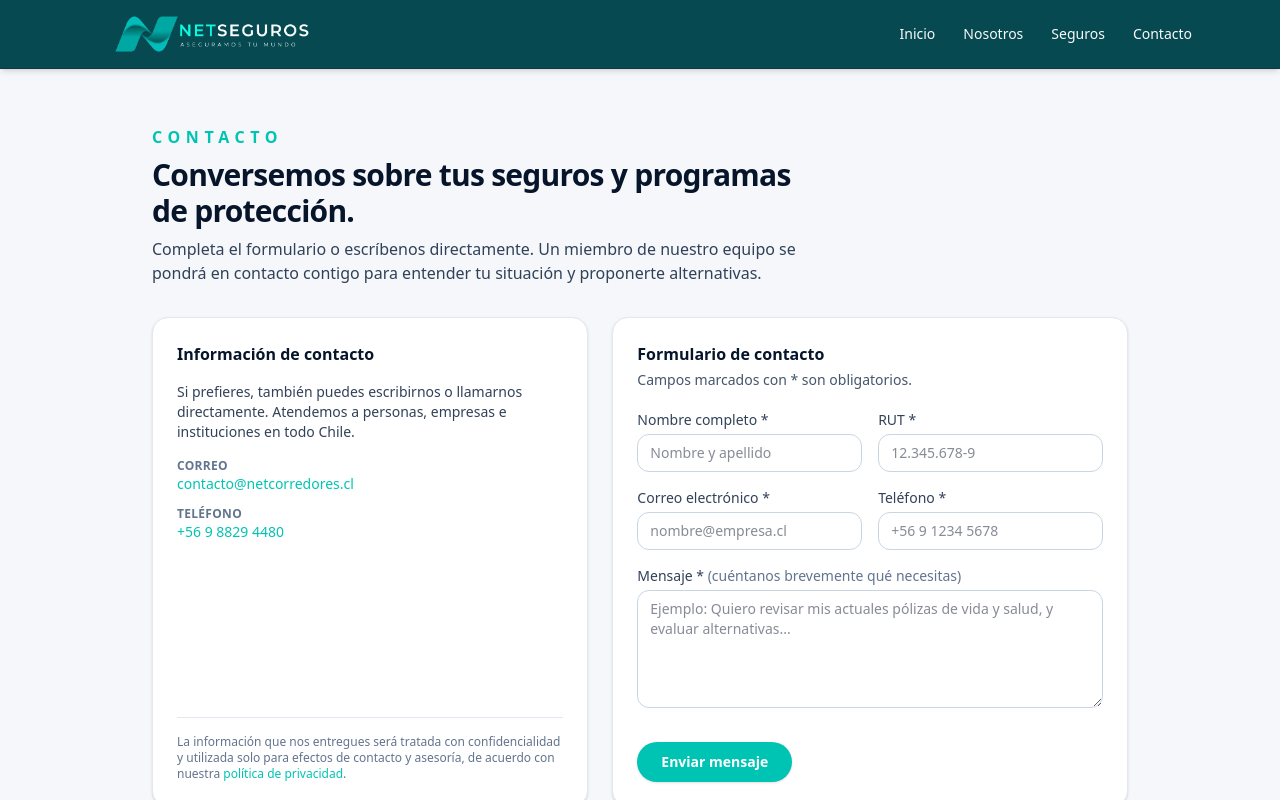
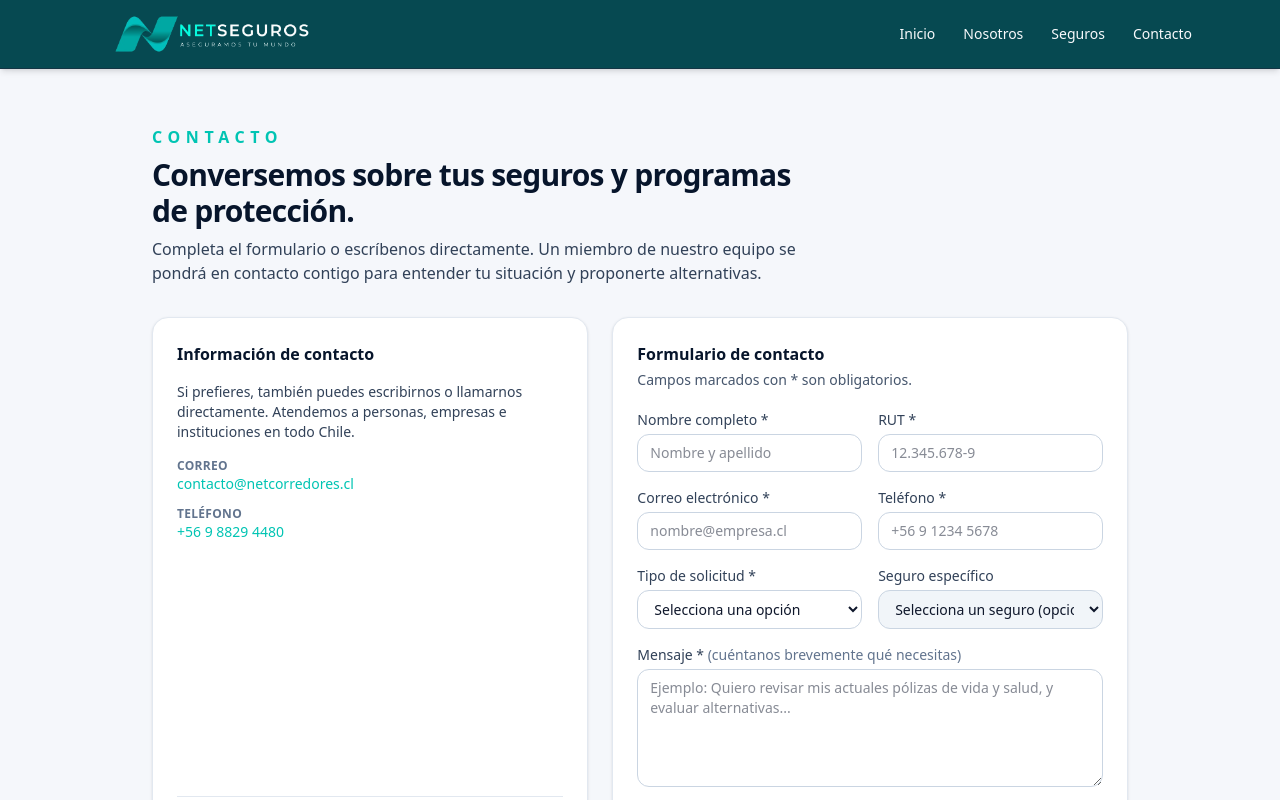
Before and after one commit to sebamusea/netseguros-web, a Next.js app: page /contacto in a window 1280 px wide. Shown: the top 800 px of the page. Built offline with nearby package versions, Linux system fonts and the light colour scheme.

Commit message:
Actualización 3

```diff
--- a/src/app/contacto/page.tsx
+++ b/src/app/contacto/page.tsx
@@ -1,7 +1,8 @@
 "use client";
 
-import { useState } from "react";
+import { useEffect, useState } from "react";
 import Link from "next/link";
+import { useSearchParams } from "next/navigation";
 import { ContactoValidationErrors } from "@/types/contacto";
 
 type FormState = {
@@ -9,6 +10,8 @@ type FormState = {
   rut: string;
   email: string;
   telefono: string;
+  macro: string;   // NUEVO
+  seguro: string;  // NUEVO
   mensaje: string;
 };
 
@@ -17,21 +20,81 @@ const initialFormState: FormState = {
   rut: "",
   email: "",
   telefono: "",
+  macro: "",
+  seguro: "",
   mensaje: "",
 };
 
+const MACROS = [
+  { value: "masivos", label: "Seguros masivos" },
+  { value: "personales", label: "Seguros personales" },
+  { value: "empresa", label: "Seguros de empresas" },
+  { value: "otras", label: "Otras consultas" },
+] as const;
+
+const SEGUROS_POR_MACRO: Record<string, { value: string; label: string }[]> = {
+  masivos: [
+    { value: "desgravamen", label: "Desgravamen" },
+    { value: "cesantia", label: "Cesantía" },
+    { value: "complementario-salud", label: "Complementarios de salud" },
+    { value: "proteccion-financiera", label: "Protección financiera" },
+  ],
+  personales: [
+    { value: "salud", label: "Salud" },
+    { value: "vida-accidentes", label: "Vida & Accidentes" },
+    { value: "vehiculos-hogar", label: "Vehículos & Hogar" },
+    { value: "mascotas", label: "Mascotas" },
+    { value: "vida-ahorro", label: "Vida Ahorro" },
+    { value: "vida-apv", label: "Vida APV" },
+    { value: "vida-alto-patrimonio", label: "Vida Alto Patrimonio" },
+  ],
+  empresa: [
+    { value: "leasing", label: "Leasing" },
+    { value: "equipos-moviles", label: "Equipos móviles" },
+    { value: "todo-riesgo-bienes-fisicos", label: "Todo riesgo bienes físicos" },
+    { value: "responsabilidad-civil", label: "Responsabilidad civil" },
+    { value: "ingenieria-construccion", label: "Ingeniería y construcción" },
+  ],
+  otras: [],
+};
+
+
 export default function ContactoPage() {
+  const searchParams = useSearchParams();
+
   const [formState, setFormState] = useState<FormState>(initialFormState);
   const [errors, setErrors] = useState<ContactoValidationErrors>({});
   const [isSubmitting, setIsSubmitting] = useState(false);
   const [successMessage, setSuccessMessage] = useState<string | null>(null);
   const [serverError, setServerError] = useState<string | null>(null);
 
+  useEffect(() => {
+    const macro = searchParams.get("macro") || "";
+    const seguro = searchParams.get("seguro") || "";
+
+    if (!macro && !seguro) return;
+
+    setFormState((prev) => ({
+      ...prev,
+      macro,
+      // solo seteamos seguro si viene macro (y no es "otras")
+      seguro: macro && macro !== "otras" ? seguro : "",
+    }));
+    // eslint-disable-next-line react-hooks/exhaustive-deps
+  }, [searchParams]);
+
+
   const handleChange = (
-    e: React.ChangeEvent<HTMLInputElement | HTMLTextAreaElement>
+    e: React.ChangeEvent<HTMLInputElement | HTMLTextAreaElement | HTMLSelectElement>
   ) => {
     const { name, value } = e.target;
-    setFormState((prev) => ({ ...prev, [name]: value }));
+    setFormState((prev) => {
+      // Si cambió el macro, reiniciamos seguro (para que no quede uno incompatible)
+      if (name === "macro") {
+        return { ...prev, macro: value, seguro: "" };
+      }
+      return { ...prev, [name]: value };
+    });
     setErrors((prev) => ({ ...prev, [name]: undefined }));
   };
 
@@ -210,6 +273,64 @@ export default function ContactoPage() {
                 />
               </div>
 
+              {/* Tipo de solicitud (macro) y seguro */}
+              <div className="grid gap-4 sm:grid-cols-2">
+                <div>
+                  <label
+                    htmlFor="macro"
+                    className="block text-xs font-medium text-slate-700 sm:text-sm"
+                  >
+                    Tipo de solicitud *
+                  </label>
+                  <select
+                    id="macro"
+                    name="macro"
+                    value={formState.macro}
+                    onChange={handleChange as any}
+                    className="mt-1 w-full rounded-xl border border-slate-300 bg-white px-3 py-2 text-sm outline-none transition focus:border-net-teal focus:ring-2 focus:ring-net-teal"
+                  >
+                    <option value="" disabled>
+                      Selecciona una opción
+                    </option>
+                    {MACROS.map((m) => (
+                      <option key={m.value} value={m.value}>
+                        {m.label}
+                      </option>
+                    ))}
+                  </select>
+                </div>
+
+                <div>
+                  <label
+                    htmlFor="seguro"
+                    className="block text-xs font-medium text-slate-700 sm:text-sm"
+                  >
+                    Seguro específico
+                  </label>
+                  <select
+                    id="seguro"
+                    name="seguro"
+                    value={formState.seguro}
+                    onChange={handleChange as any}
+                    disabled={!formState.macro || formState.macro === "otras"}
+                    className="mt-1 w-full rounded-xl border border-slate-300 bg-white px-3 py-2 text-sm outline-none transition focus:border-net-teal focus:ring-2 focus:ring-net-teal disabled:bg-slate-100"
+                  >
+                    <option value="">
+                      {formState.macro === "otras"
+                        ? "No aplica para Otras consultas"
+                        : "Selecciona un seguro (opcional)"}
+                    </option>
+
+                    {(SEGUROS_POR_MACRO[formState.macro] ?? []).map((s) => (
+                      <option key={s.value} value={s.value}>
+                        {s.label}
+                      </option>
+                    ))}
+                  </select>
+                </div>
+              </div>
+
+
               {/* Mensaje */}
               <div>
                 <label
```
Also changed, not shown: src/app/seguros/page.tsx (+18 -18 lines).
